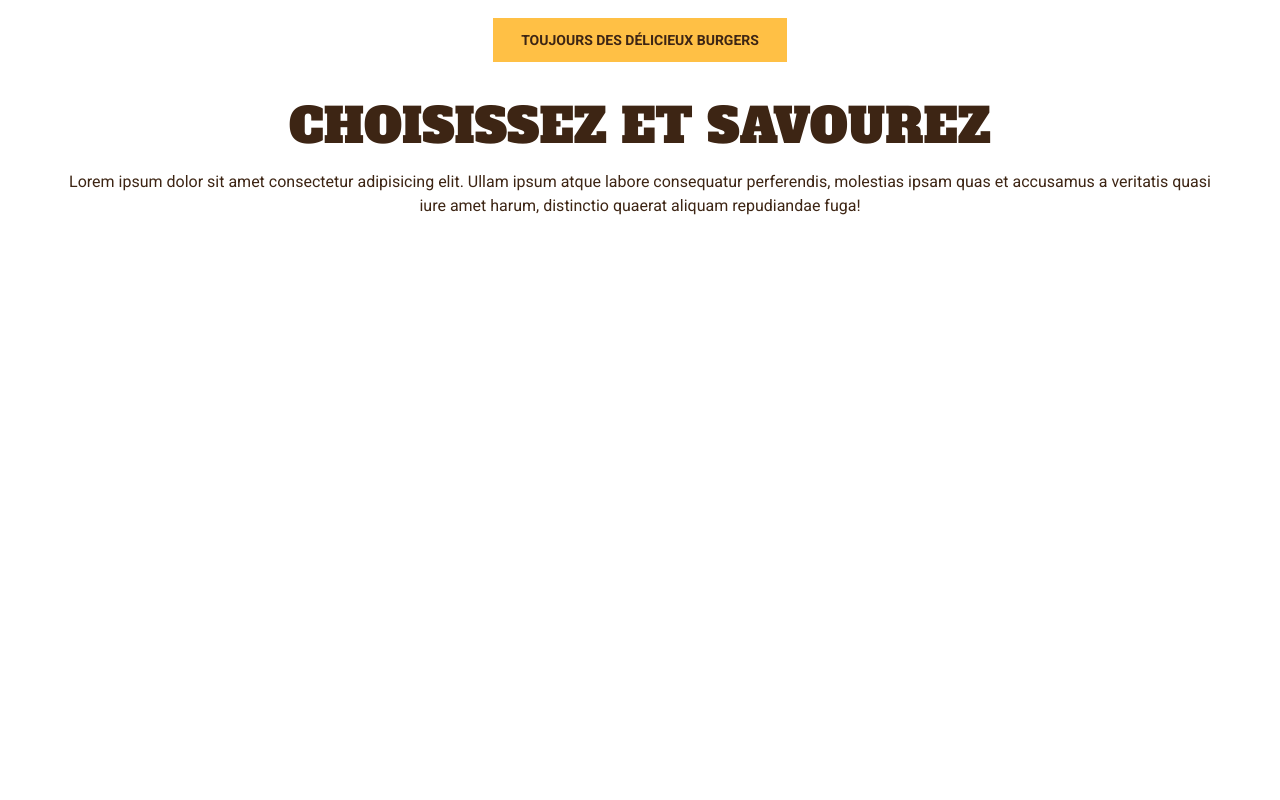
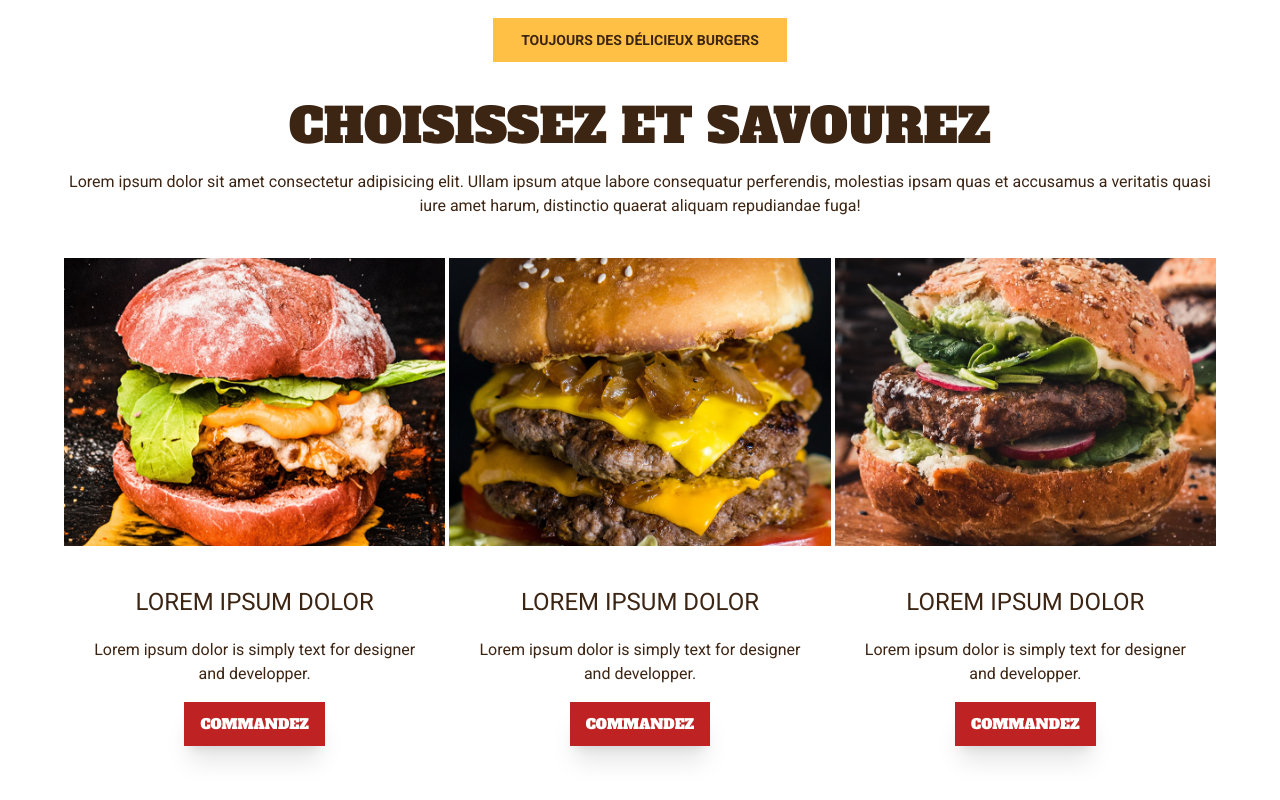
Before and after one commit to AurelienHouse/Veggie-House, a React (Vite) app: page / in a window 1280 px wide. Shown: the part 1238-2038 px from the top of the page. Before the commit the page ends 1472 px from the top, so only its background shows below. Built offline with nearby package versions, Linux system fonts and the light colour scheme.

Commit message:
🔥 Products: Finals this work

```diff
--- a/src/components/marketing/pageSections/Products.jsx
+++ b/src/components/marketing/pageSections/Products.jsx
@@ -1,6 +1,10 @@
 import Container from "../../elements/Container";
 import Heading from "../../elements/DisplayTitles/Heading";
 import HeadingTitle from "../../elements/DisplayTitles/HeadingTitle";
+import Button from "../../elements/Button"
+import Product01 from "../../../medias/images/products/Product-1.jpg"
+import Product02 from "../../../medias/images/products/Product-2.jpg"
+import Product03 from "../../../medias/images/products/Product-3.jpg"
 
 export default function Products() {
   return (
@@ -18,6 +22,65 @@ export default function Products() {
             Lorem ipsum dolor sit amet consectetur adipisicing elit. Ullam ipsum atque labore consequatur perferendis, molestias ipsam quas et accusamus a veritatis quasi iure amet harum, distinctio quaerat aliquam repudiandae fuga!
         </p>
 
+        <div className="grid grid-cols-3 gap-x-1 mb-20 mt-10">
+
+            <div className="w-full h-full ">
+                <div className="relative w-full h-72">
+                    <img src={Product01} alt="image d'un burger avec une viande bien epaise" className="bg-primary absolute top-0 left-0 w-full h-full object-cover z-0" />
+                </div>
+
+                <div className="flex flex-col items-center justify-center px-5 pb-5">
+                <Heading variant="h3">
+                    Lorem Ipsum dolor
+                </Heading>
+                <p className="text-center">
+                    Lorem ipsum dolor is simply text for designer and developper.
+                </p>
+                <Button className="font-secondary" color="danger">
+                    Commandez
+                </Button>
+                </div>
+            </div>
+
+            <div className="w-full h-full ">
+                <div className="relative w-full h-72">
+                    <img src={Product02} alt="image d'un burger avec une viande bien epaise" className="bg-primary absolute top-0 left-0 w-full h-full object-cover z-0" />
+                </div>
+
+                <div className="flex flex-col items-center justify-center px-5 pb-5">
+                <Heading variant="h3">
+                    Lorem Ipsum dolor
+                </Heading>
+                <p className="text-center">
+                    Lorem ipsum dolor is simply text for designer and developper.
+                </p>
+                <Button className="font-secondary" color="danger">
+                    Commandez
+                </Button>
+                </div>
+            </div>
+
+            <div className="w-full h-full ">
+                <div className="relative w-full h-72">
+                    <img src={Product03} alt="image d'un burger avec une viande bien epaise" className="bg-primary absolute top-0 left-0 w-full h-full object-cover z-0" />
+                </div>
+
+                <div className="flex flex-col items-center justify-center px-5 pb-5">
+                <Heading variant="h3">
+                    Lorem Ipsum dolor
+                </Heading>
+                <p className="text-center">
+                    Lorem ipsum dolor is simply text for designer and developper.
+                </p>
+                <Button className="font-secondary" color="danger">
+                    Commandez
+                </Button>
+                </div>
+            </div>
+
+
+        </div>
+
 
     </Container>
 
```
